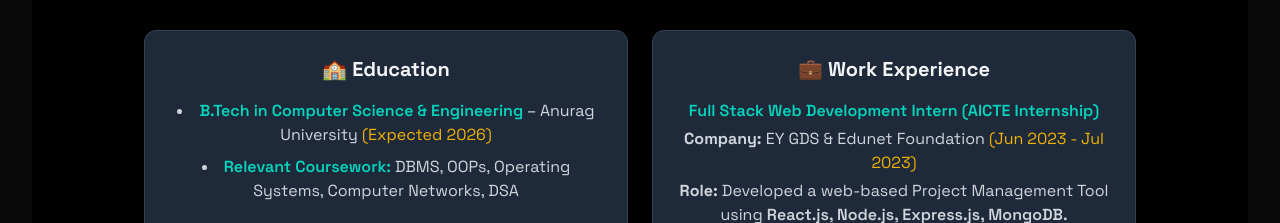
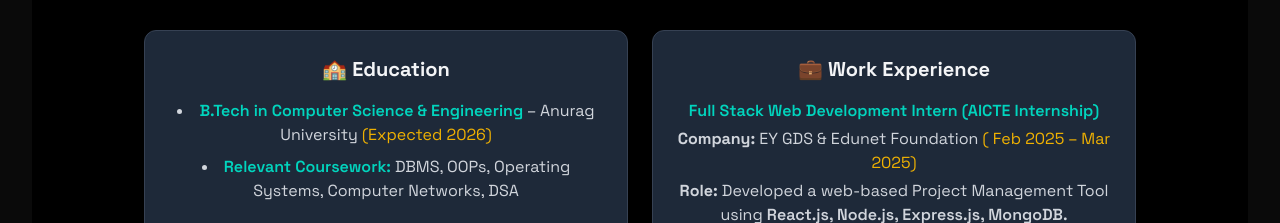
Before and after one commit to Ramakrish21/Portfolio_Website_Ram, a React (Vite) app: page / in a window 1280 px wide. Shown: the part 1324-1547 px from the top of the page. Built offline with nearby package versions, Linux system fonts and the light colour scheme.

Commit message:
resume updated

```diff
--- a/src/component/sections/About.jsx
+++ b/src/component/sections/About.jsx
@@ -119,7 +119,7 @@ export const About = () => {
                     Full Stack Web Development Intern (AICTE Internship)
                   </h4>
                   <p className="mt-1">
-                    <span className="font-bold">Company:</span> EY GDS & Edunet Foundation <span className="text-yellow-500">(Jun 2023 - Jul 2023)</span>
+                    <span className="font-bold">Company:</span> EY GDS & Edunet Foundation <span className="text-yellow-500">( Feb 2025 – Mar 2025)</span>
                   </p>
                   <p className="mt-1">
                     <span className="font-bold">Role:</span> Developed a web-based Project Management Tool using <span className="font-semibold">React.js, Node.js, Express.js, MongoDB.</span>
```
Also changed, not shown: 1 other file (tests, documents, lock files or other folders).
